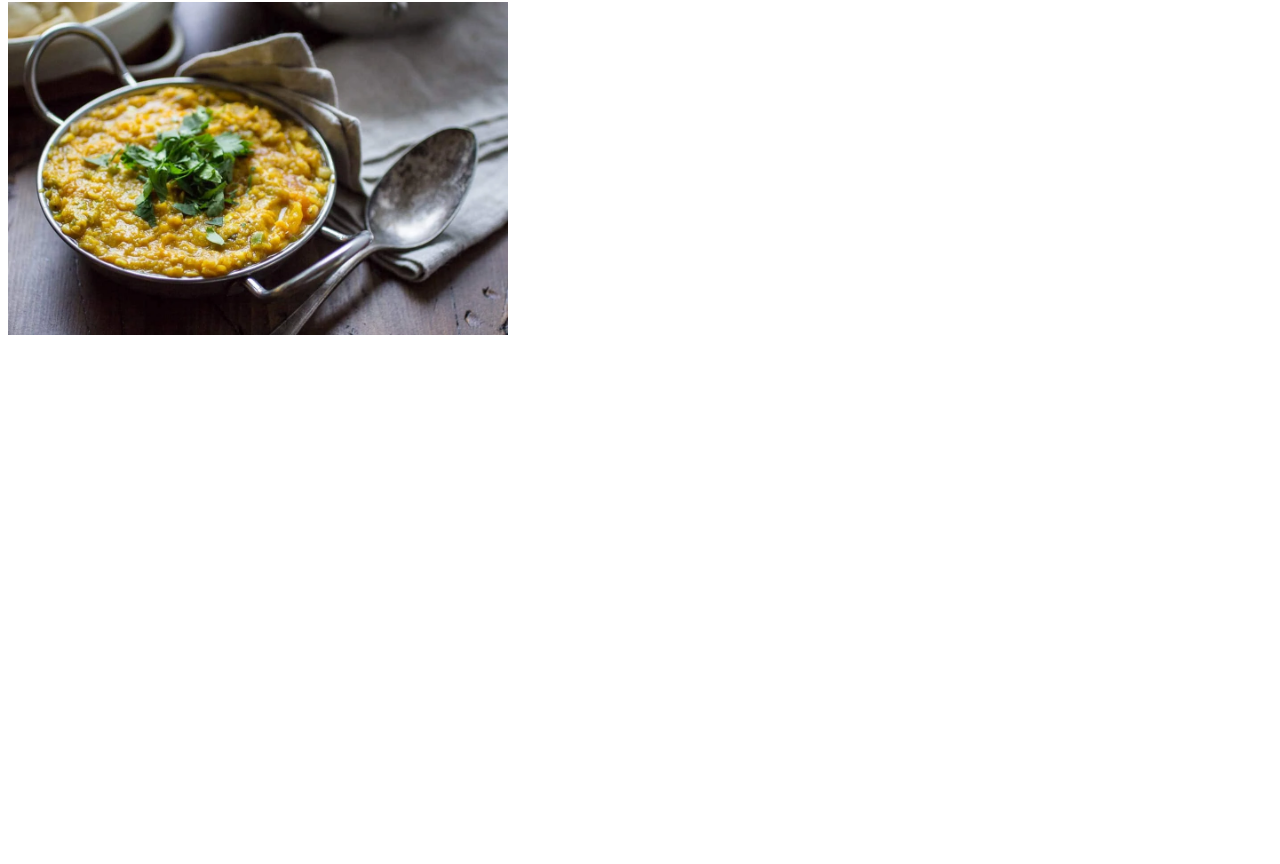
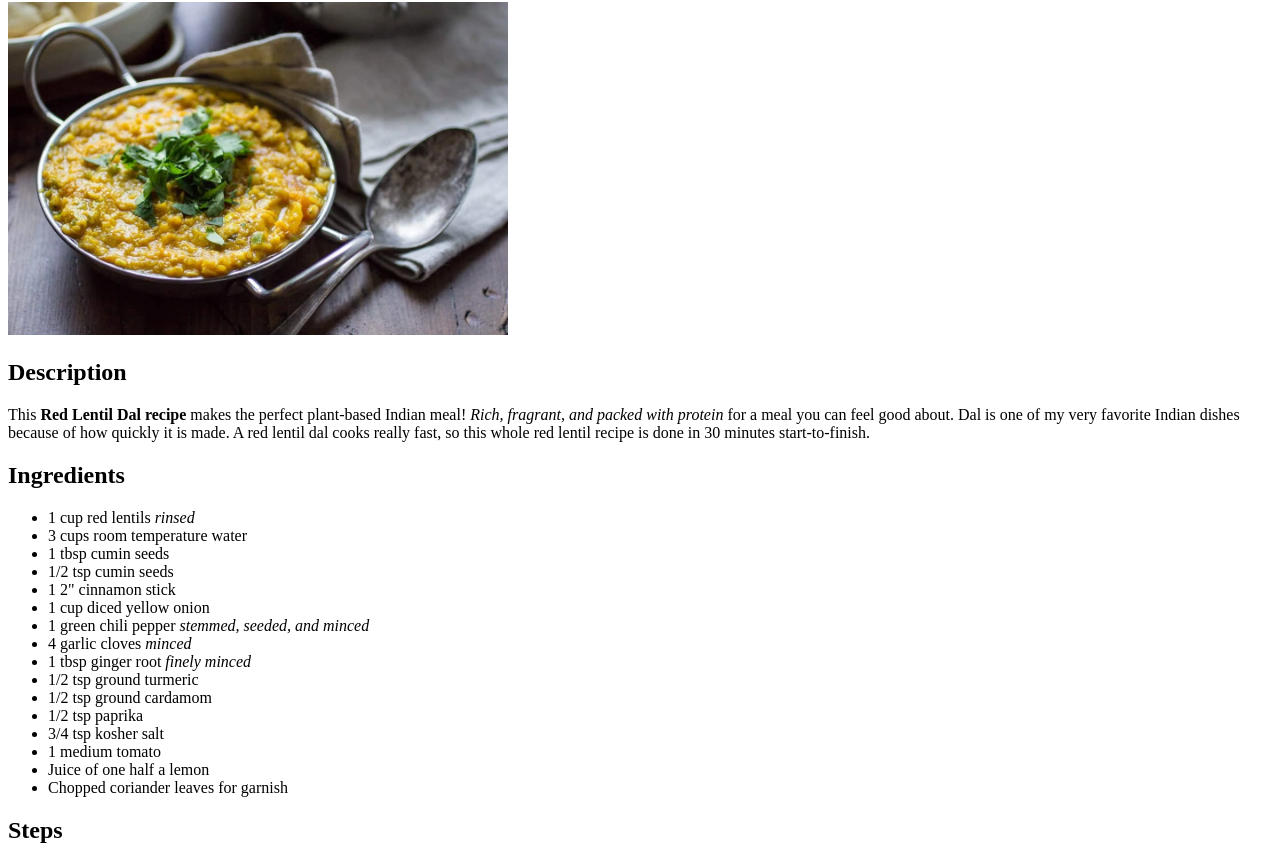
Before and after one commit to AlexAFranklin/odin-recipes, a plain HTML site: page recipes/redlentildal.html in a window 1280 px wide. Shown: the part 78-942 px from the top of the page. Before the commit the page ends 800 px from the top, so only its background shows below. Drawn offline with Linux system fonts and the light colour scheme.

Commit message:
Add description and ingredients to redlentildal.html

```diff
--- a/recipes/redlentildal.html
+++ b/recipes/redlentildal.html
@@ -6,6 +6,29 @@
     </head>
     <body>
         <h1>Red Lentil Dal</h1>
-        <img src="../img/redlentildal.jpeg" width="500" alt="Silver bowl of red lentil dal, topped with green coriander on wooden counter. Silver spoon to the left of the bowl.">
+             <img src="../img/redlentildal.jpeg" width="500" alt="Silver bowl of red lentil dal, topped with green coriander on wooden counter. Silver spoon to the left of the bowl.">
+        <h2>Description</h2>
+            <p>This <strong>Red Lentil Dal recipe</strong> makes the perfect plant-based Indian meal! <em>Rich, fragrant, and packed with protein</em> for a meal you can feel good about. Dal is one of my very favorite Indian dishes because of how quickly it is made.
+                A red lentil dal cooks really fast, so this whole red lentil recipe is done in 30 minutes start-to-finish.</p>
+        <h2>Ingredients</h2>
+            <ul>
+                <li>1 cup red lentils <em>rinsed</em></li>
+                <li>3 cups room temperature water</li>
+                <li>1 tbsp cumin seeds</li>
+                <li>1/2 tsp cumin seeds</li>
+                <li>1 2" cinnamon stick</li>
+                <li>1 cup diced yellow onion</li>
+                <li>1 green chili pepper <em>stemmed, seeded, and minced</em></li>
+                <li>4 garlic cloves <em>minced</em></li>
+                <li>1 tbsp ginger root <em>finely minced</em></li>
+                <li>1/2 tsp ground turmeric</li>
+                <li>1/2 tsp ground cardamom</li>
+                <li>1/2 tsp paprika</li>
+                <li>3/4 tsp kosher salt</li>
+                <li>1 medium tomato</li>
+                <li>Juice of one half a lemon</li>
+                <li>Chopped coriander leaves for garnish</li>
+            </ul>
+        <h2>Steps</h2>
     </body>
 </html>
```
